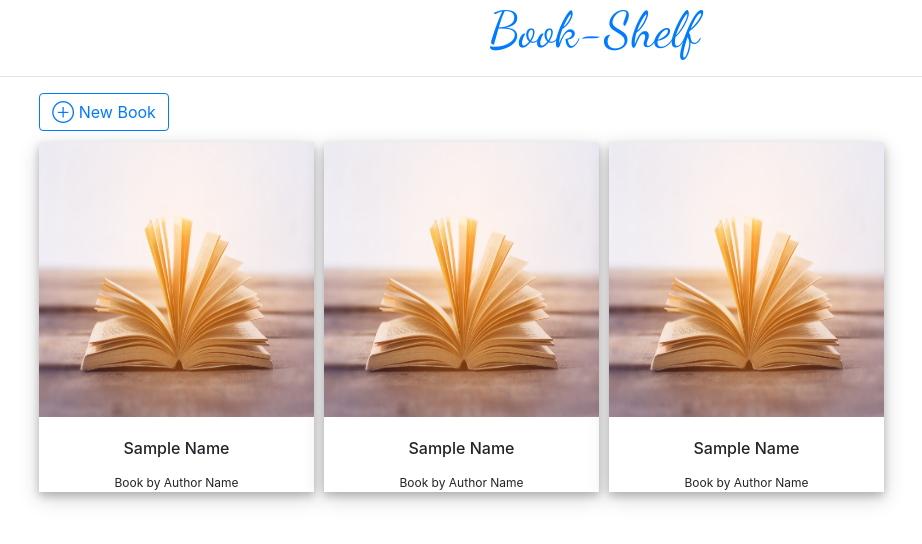
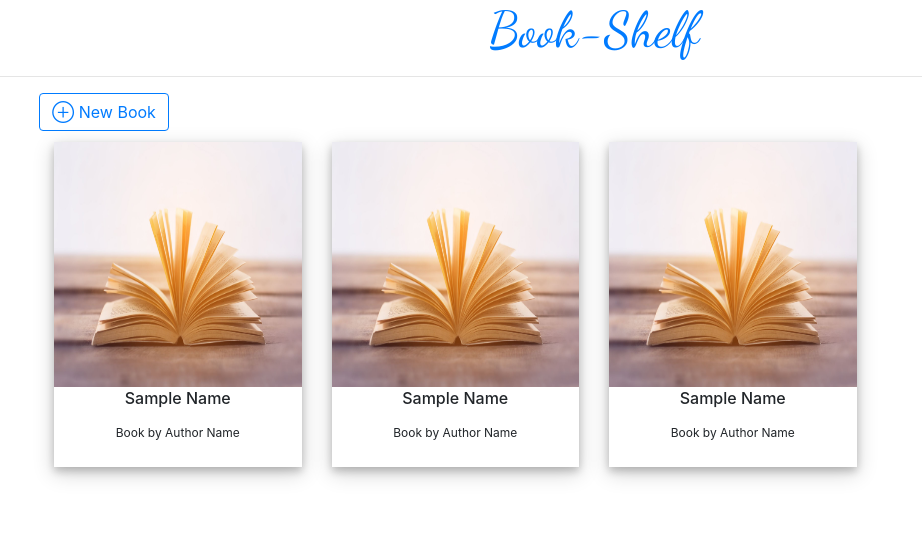
Before and after one commit to I-m-Parthian/Book-Shelf, a PHP site: page / in a window 1280 px wide. Shown: the top 544 px of the page, without its empty margins (46-968 px from the left). Run offline with PHP 8.4, Linux system fonts and the light colour scheme; data that the repository does not hold is empty.

Commit message:
Final submission of website

```diff
--- a/index.php
+++ b/index.php
@@ -4,10 +4,11 @@
 
   <div class="container">
     <!-- Button to Add new book -->
-    <a class="btn btn-outline-primary add-button" role="button" href="Books-adding-form.php">&#8853 New Book </a>
-
+    <div>
+      <a class="btn btn-outline-primary" role="button" href="Books-adding-form.php">&#8853 New Book </a>
+    </div>
     <!-- Books Display -->
-    <div class="row" style="margin-top:1%;">
+    <div class="row" style="margin:1% 0;">
         <?php
           include_once "includes/dbh.php";
 
@@ -18,9 +19,9 @@
           if ($resultcheck > 0) {
               while ($row = mysqli_fetch_assoc($result)) {
                 echo '
-                <div class="col-lg-3 col-md-4 col-sm-6 " >
-                  <div class="polaroid" onclick=" window.location.href = \'details-page.php?id='.$row["book_id"].' \';">
-                    <img src="Book-images/'.$row["image_name"].'" alt="Book-Image">
+                <div class="col-lg-3 col-md-4 col-sm-6 box" >
+                  <div class="polaroid" onclick=" window.location.href = \'details-page.php?book_id='.$row["book_id"].' \';">
+                    <img class="box-image" src="Book-images/'.$row["image_name"].'" alt="Book-Image">
                     <div class="image-text">
                       <h6 >'.$row["book_name"].'</h6>
                       <sub>Book by '.$row["author_name"].'</sub>
@@ -34,9 +35,9 @@
 
          <!------------- Sample Books --------------->
 
-         <div class="col-lg-3 col-md-4 col-sm-6" >
-           <div class="polaroid image" >
-             <img src="Book-images/sample-image.jpeg" alt="Book-Image">
+         <div class="col-lg-3 col-md-4 col-sm-6 box" >
+           <div class="polaroid" onclick="window.location.href ='details-page.php'">
+             <img class="box-image" src="Book-images/sample-image.jpeg" alt="Book-Image">
              <div class="image-text">
                <h6>Sample Name</h6>
                <sub>Book by Author Name</sub>
@@ -44,9 +45,9 @@
            </div>
          </div>
 
-         <div class="col-lg-3 col-md-4 col-sm-6" >
-           <div class="polaroid image" >
-             <img src="Book-images/sample-image.jpeg" alt="Book-Image">
+         <div class="col-lg-3 col-md-4 col-sm-6 box" >
+           <div class="polaroid" onclick="window.location.href ='details-page.php'">
+             <img class="box-image" src="Book-images/sample-image.jpeg" alt="Book-Image">
              <div class="image-text">
                <h6>Sample Name</h6>
                <sub>Book by Author Name</sub>
@@ -54,17 +55,15 @@
            </div>
          </div>
 
-         <div class="col-lg-3 col-md-4 col-sm-6" >
-           <div class="polaroid image" >
-             <img src="Book-images/sample-image.jpeg" alt="Book-Image">
+         <div class="col-lg-3 col-md-4 col-sm-6 box" >
+           <div class="polaroid" onclick="window.location.href ='details-page.php'">
+             <img class="box-image" src="Book-images/sample-image.jpeg" alt="Book-Image">
              <div class="image-text">
                <h6>Sample Name</h6>
                <sub>Book by Author Name</sub>
              </div>
            </div>
          </div>
-
-
     </div>
   </div>
 </body>
--- a/styling/style.css
+++ b/styling/style.css
@@ -12,30 +12,53 @@ h1{
 .add-button{
 /* make it right aligned */
 /* use postioning as explained by angela */
+  /*text-align: right;
+   width: 100%; */
 }
 
-/*************** Index Page box content Syling *****************/
+
+/*************** Body Syling *****************/
+.container{
+  /* margin:0 10%; */
+}
+
+
+
+/*************** Index Page Syling *****************/
 .box{
-
+  /* margin:2% 5px 2% 0;
+  padding: 0; */
+  margin-bottom: 20px;
 }
 
 .polaroid {
-  width: 275px;
-  height: auto;
+  width: 100%;
+  height: 100%;
   background-color: white;
   box-shadow: 0 4px 8px 0 rgba(0, 0, 0, 0.2), 0 6px 20px 0 rgba(0, 0, 0, 0.19);
   margin-bottom: 25px;
 }
 
-img{
-  height: 275px;
-  width: 275px;
+.box-image{
+  height: 245px;
+  width: 100%;
   text-align: center;
   display: block;
-  margin-bottom: 20px;
 }
 
 .image-text {
   text-align: center;
   padding: 2px;
 }
+
+/*************** Details Page Syling *****************/
+.title-image{
+  height:50%;
+  width:20%;
+  position:absolute;
+  left:70%;
+}
+p{
+  line-height: 1.5;
+  width:70%;
+}
```
Also changed, not shown: Books-adding-form.php (+8 -6 lines), details-page.php (+39 -7 lines), includes/save_data.php (deleted, +0 -42 lines), includes/upload.php (+28 -10 lines), test.php (deleted, +0 -12 lines), Book-images/Ickabog.jpg (added), Book-images/Vol-1.png (added), Book-images/Vol-2.png (added), Book-images/copy.jpg (added), Book-images/gallery_3.jpg (added), Book-images/main-qimg-2e9f6f7b3274161c8ff91a493424d8a8.png (added).
